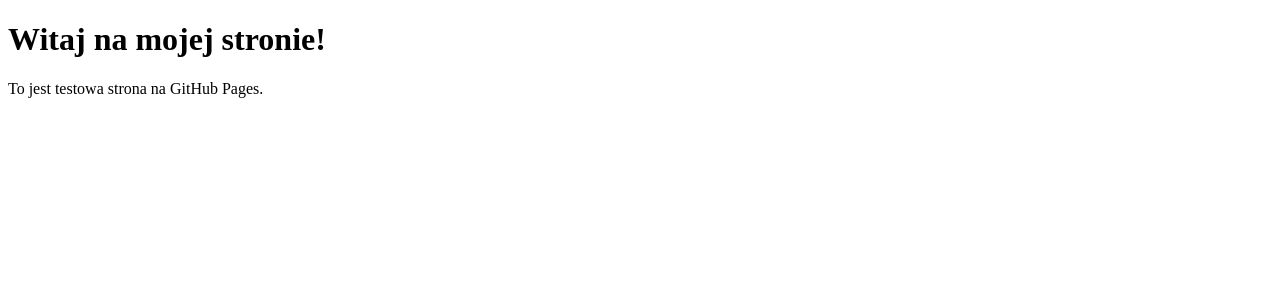
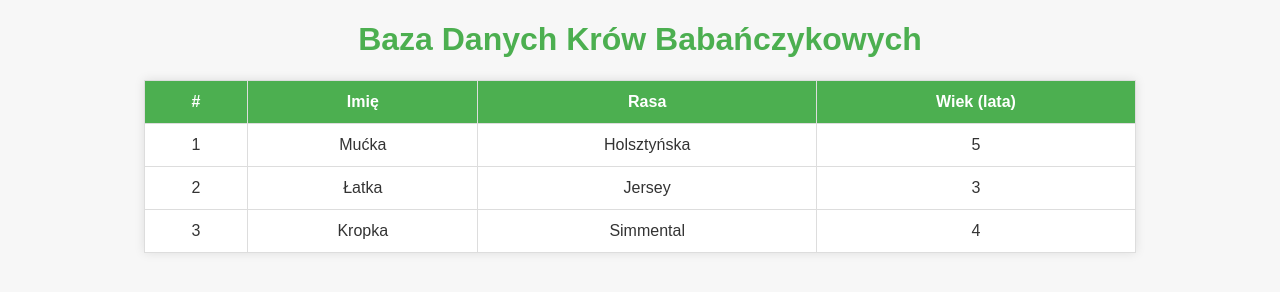
Before and after one commit to RobertBabanczyk/krowy, a plain HTML site: page index.html in a window 1280 px wide. Drawn offline with Linux system fonts and the light colour scheme.

Commit message:
Update index.html

```diff
--- a/index.html
+++ b/index.html
@@ -1,10 +1,74 @@
 <!DOCTYPE html>
-<html>
+<html lang="pl">
 <head>
-  <title>Moja Strona</title>
+  <meta charset="UTF-8">
+  <title>Baza Danych Krów Babańczykowych</title>
+  <style>
+    body {
+      font-family: Arial, sans-serif;
+      background-color: #f7f7f7;
+      margin: 20px;
+      color: #333;
+    }
+    h1 {
+      text-align: center;
+      color: #4CAF50;
+    }
+    table {
+      width: 80%;
+      margin: auto;
+      border-collapse: collapse;
+      background-color: #fff;
+      box-shadow: 0 0 10px rgba(0,0,0,0.1);
+    }
+    th, td {
+      padding: 12px;
+      border: 1px solid #ddd;
+      text-align: center;
+    }
+    th {
+      background-color: #4CAF50;
+      color: white;
+    }
+    tr:hover {
+      background-color: #f1f1f1;
+    }
+  </style>
 </head>
 <body>
-  <h1>Witaj na mojej stronie!</h1>
-  <p>To jest testowa strona na GitHub Pages.</p>
+
+  <h1>Baza Danych Krów Babańczykowych</h1>
+
+  <table>
+    <thead>
+      <tr>
+        <th>#</th>
+        <th>Imię</th>
+        <th>Rasa</th>
+        <th>Wiek (lata)</th>
+      </tr>
+    </thead>
+    <tbody>
+      <tr>
+        <td>1</td>
+        <td>Mućka</td>
+        <td>Holsztyńska</td>
+        <td>5</td>
+      </tr>
+      <tr>
+        <td>2</td>
+        <td>Łatka</td>
+        <td>Jersey</td>
+        <td>3</td>
+      </tr>
+      <tr>
+        <td>3</td>
+        <td>Kropka</td>
+        <td>Simmental</td>
+        <td>4</td>
+      </tr>
+    </tbody>
+  </table>
+
 </body>
 </html>
```
